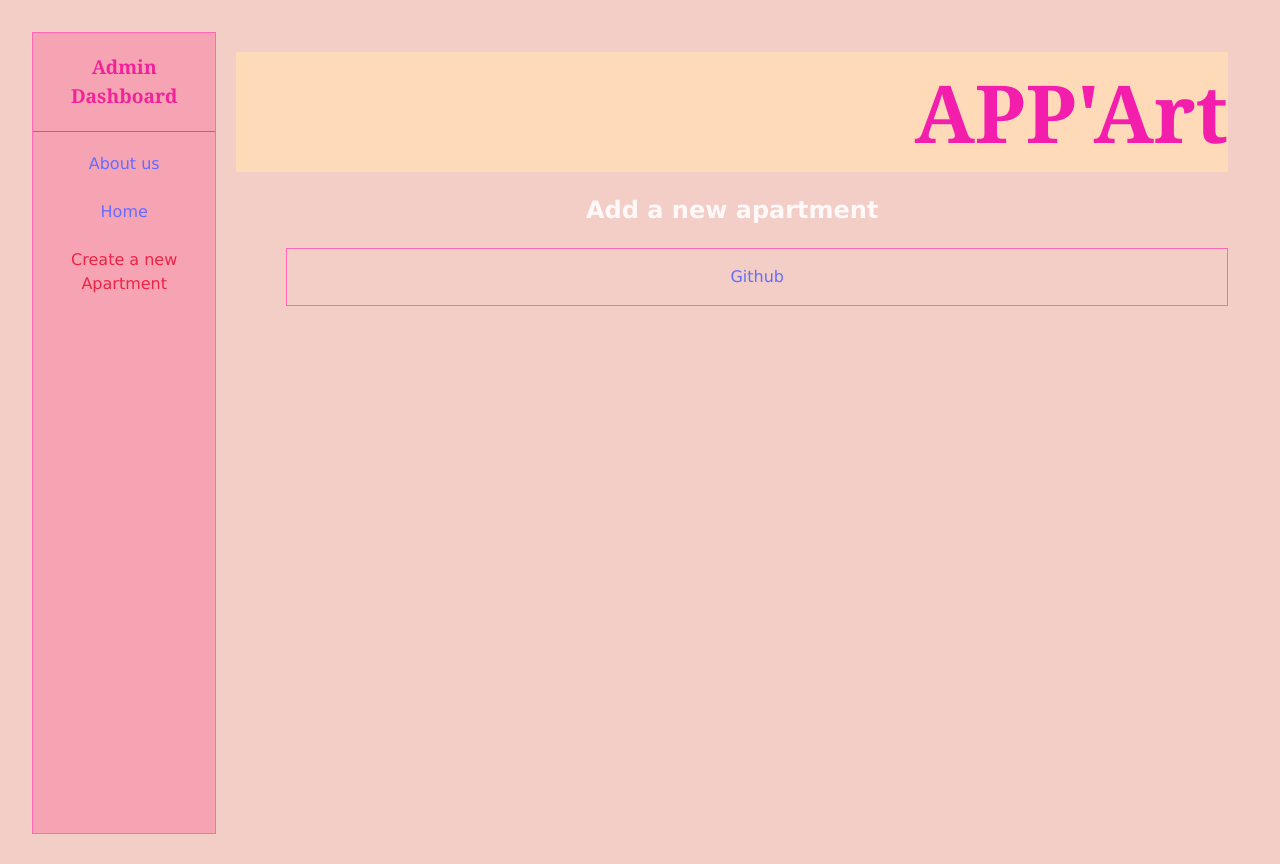
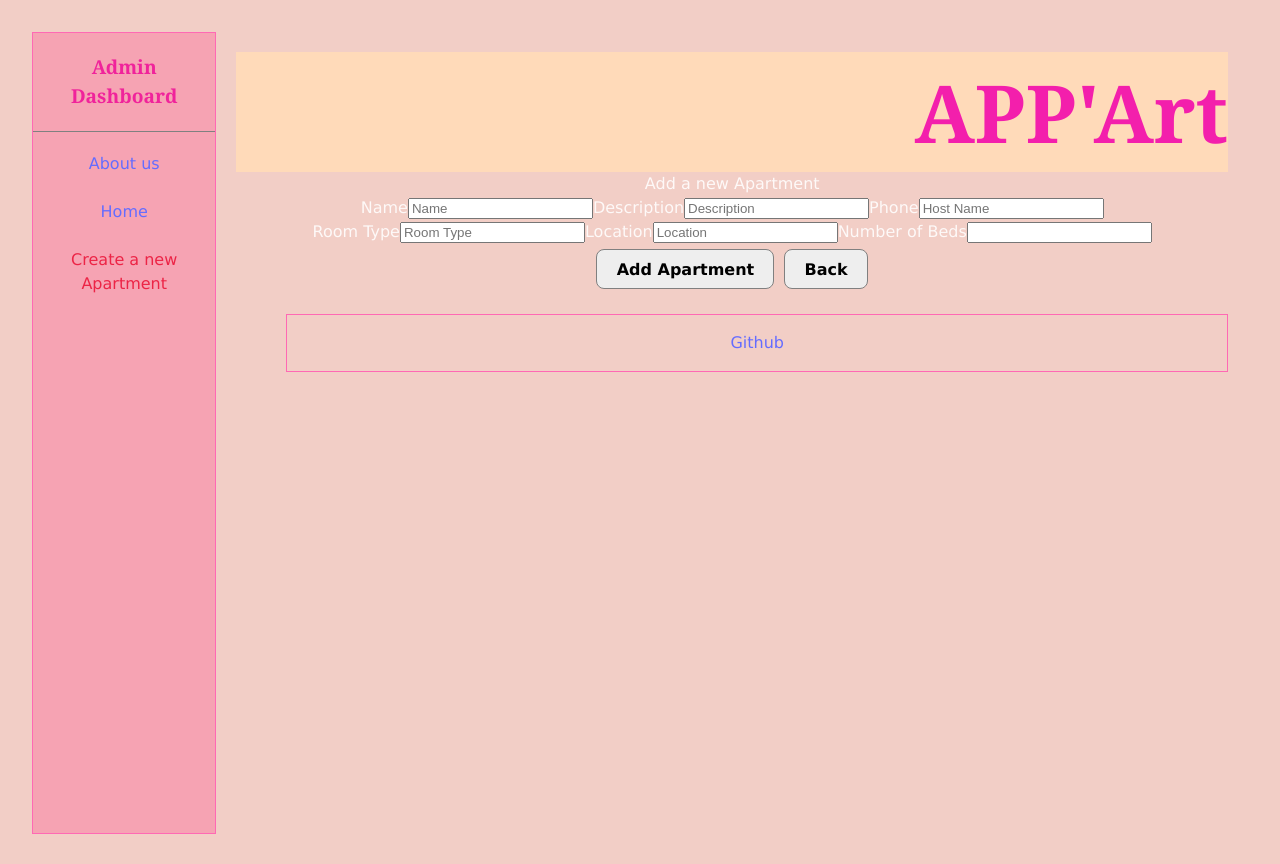
Before and after one commit to Lu4n4-ru/mini-project-apartment-app, a React (Vite) app: page /create-new in a window 1280 px wide. Built offline with nearby package versions, Linux system fonts and the light colour scheme.

Commit message:
feat: add apartment

```diff
--- a/src/App.jsx
+++ b/src/App.jsx
@@ -10,7 +10,7 @@
 import { Routes, Route } from "react-router-dom";
 import list from "./data/listing.json";
 import UpdateApartment from "./components/UpdateApartment";
-import AddApartment from "./components/UpdateApartment";
+import AddApartment from "./components/AddApartment";
 
 function App() {
   const [apartmentToDisplay, setApartmentToDisplay] = useState(list.results);
@@ -34,9 +34,9 @@
       id: nextId,
     };
 
-    const newApartmentArr = [newApartmentList, ...apartmentToDisplay];
+    const newApartmentArr = [newList, ...apartmentToDisplay];
 
-    setApartmentToDisplay(newList);
+    setApartmentToDisplay(newApartmentArr);
   };
 
   /*const createMovie = (newMovieDetails) => {
@@ -65,9 +65,7 @@
     /////////////////////////////////
 
     <div className="app-container">
-      <Sidebar>
-
-      </Sidebar>
+      <Sidebar></Sidebar>
       <div className="main-content">
         <Navbar />
         <Routes>
@@ -91,11 +89,12 @@
           />
           <Route path="/about" element={<AboutPage />} />
           <Route path="*" element={<NotFoundPage />} />
-          <Route path="/create-new" element={<AddApartment />} />
-          <Route
+          <Route path="/create-new" element={<AddApartment  onCreate={createApartment}/>} />
+          {/*<Route
             path="/create"
-            element={<AddApartment onCreate={createApartment} />}
-          />
+            element={<AddApartment />}
+          />*/}
+
         </Routes>
 
         <Footer />
--- a/src/components/AddApartment.jsx
+++ b/src/components/AddApartment.jsx
@@ -1,4 +1,7 @@
-function AddApartment() {
+import { useState } from "react";
+import { Link, useNavigate } from "react-router-dom";
+
+function AddApartment(props) {
   const [name, setName] = useState("");
   const [description, setDescription] = useState("");
   const [hostName, setHostName] = useState("");
@@ -12,8 +15,10 @@
   const handleHostLocationInput = (e) => setHostLocation(e.target.value);
   const handleRoomTypeInput = (e) => setRoomType(e.target.value);
   const handleBedsInput = (e) => setBeds(e.target.value);
+  const navigate = useNavigate();
+  function submitNewApt(e) {
+    e.preventDefault();
 
-  function submitNewApt(e) {
     let newApt = {
       name: name,
       description: description,
@@ -23,13 +28,15 @@
       beds: beds,
     };
 
-    e.preventDefault();
-        props.handleAddApartment(newApartment);
+    props.onCreate(newApt);
+
+    navigate("/");
   }
 
   return (
-    <form onSubmit={submitForm}>
+    <div>
       <span>Add a new Apartment</span>
+      <form onSubmit={submitNewApt}>
         <div>
           <label>
             Name
@@ -63,17 +70,6 @@
               onChange={handleHostNameInput}
             />
           </label>
-
-        <label>
-          Email
-          <input
-            value={hostLocation}
-            name="hostLocation"
-            type="text"
-            placeholder="Location"
-            onChange={(handle = HostLocationInput)}
-          />
-        </label>
         </div>
 
         <div>
@@ -84,7 +80,7 @@
               name="roomType"
               type="text"
               placeholder="Room Type"
-            onChange={(handle = HostRoomTypeInput)}
+              onChange={handleRoomTypeInput}
             />
           </label>
 
@@ -95,7 +91,7 @@
               name="hostLocation"
               type="text"
               placeholder="Location"
-            onChange={(handle = HostLocationInput)}
+              onChange={handleHostLocationInput}
             />
           </label>
 
@@ -109,9 +105,16 @@
             />
           </label>
 
-        <button type="submit">Add Apartment</button>
+          <br></br>
+          <button className="details-button" type="submit">
+            Add Apartment
+          </button>
+          <Link to="/">
+            <button className="details-button">Back</button>
+          </Link>
         </div>
       </form>
+    </div>
   );
 }
 
--- a/src/index.css
+++ b/src/index.css
@@ -160,6 +160,7 @@
   background-color: rgb(238, 238, 238);
   border: 1px solid gray;
   font-weight: bold;
+  margin: 5px;
 }
 
 .apt-details {
```
Lines whose indentation alone changed are shown as unchanged.
